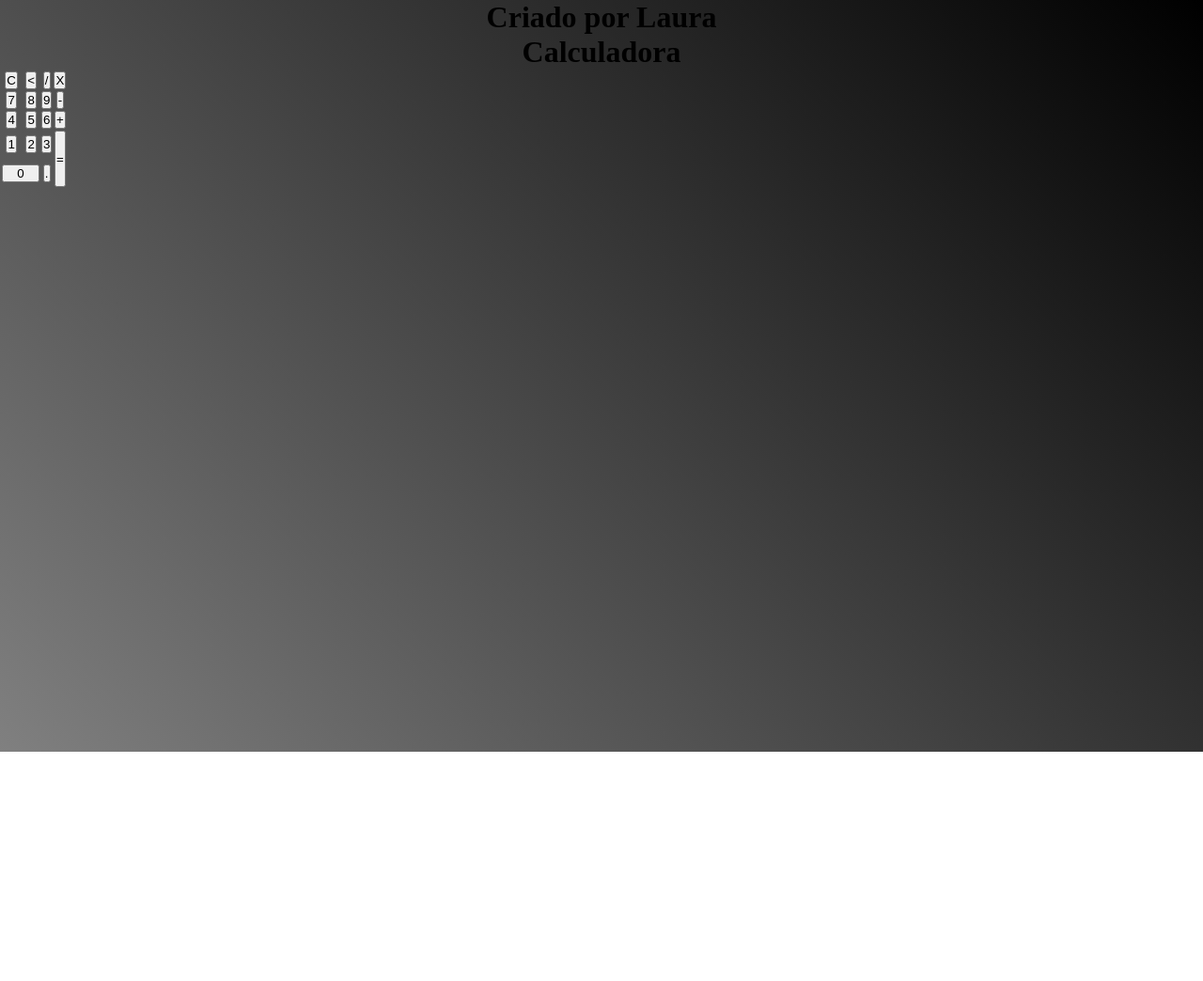
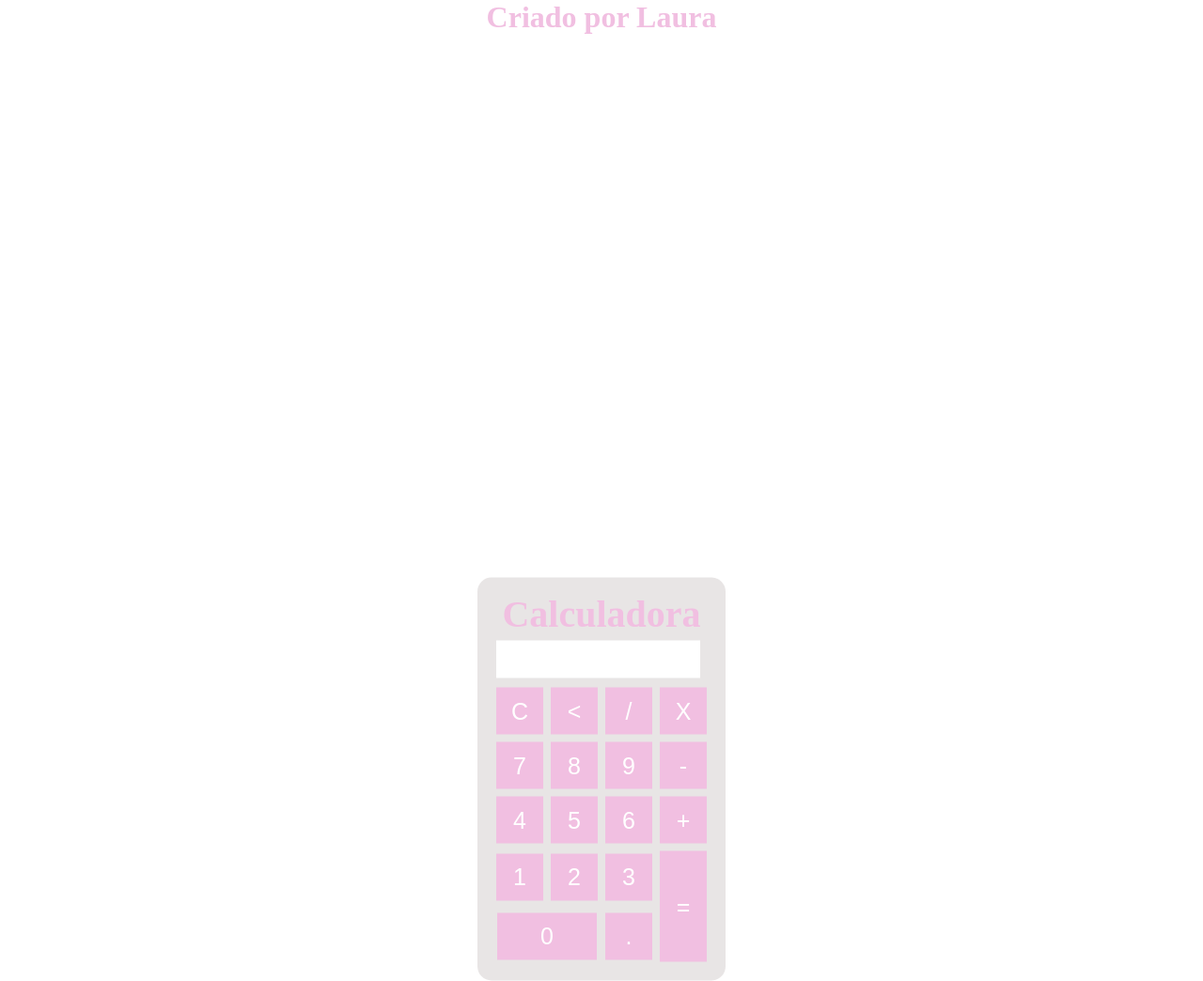
Before and after one commit to lsumizawaa/calculadora, a plain HTML site: page index.html in a window 1280 px wide. Shown: the whole page at 94% size. Before the commit the page ends 800 px from the top, so only its background shows below. Drawn offline with Linux system fonts and the light colour scheme.

Commit message:
Add files via upload

```diff
--- a/index.html
+++ b/index.html
@@ -35,10 +35,10 @@
                     <td><button class="botao">1</button></td>
                     <td><button class="botao">2</button></td>
                     <td><button class="botao">3</button></td>
-                    <td rowspan="2"><button class="botao" style="height: 60px;">=</button></td>
+                    <td rowspan="2"><button class="botao" style="height: 118px;">=</button></td>
                 </tr>
                 <tr>
-                    <td colspan="2"><button class="botao" style="width: 40px;">0</button></td>
+                    <td colspan="2"><button class="botao" style="width: 106px;">0</button></td>
                     <td><button class="botao">.</button></td>
                 </tr>
             </table>
--- a/styles.css
+++ b/styles.css
@@ -1,12 +1,43 @@
 *{
     margin: 0;
     padding: 0;
+}.fundo{
+    background-image: -o-linear-gradient(45 deg, grey, black);
+    height: 100vh;
+    color: rgb(241, 191, 225);
+    font-family: 'Times New Roman', Times, serif;
+    text-align: center;
+    background-color: rgb(255, 255, 255);
 }
 
-.fundo{
-    background-image:linear-gradient(45deg, grey, black);
-    height: 100vh;
+.Calculadora{
+    position: absolute;
+    background-color: rgba(222, 219, 219, 0.7);
+    top: 50%;
+    left: 50%;
+    transform: translate(-50%, 50%);
+    border-radius: 15px;
+    padding: 15px;
+    font-size: 20px;
+}
+
+.botao{
+    width: 50px;
+    height: 50px;
+    margin: 3px;
+    font-size: 25px;
+    cursor: pointer;
+    background-color: rgb(241, 191, 225);
+    border: none;
+    color: rgb(255, 255, 255);
+}
+
+#resultado{
+    background-color: white;
+    width: 207px;
+    height: 30px;
+    margin: 5px;
     color: black;
-    font-family: 'Times New Roman', Times, serif;
-    text-align: center;
+    text-align: right;
+    padding: 5px;
 }
```
Also changed, not shown: 1 other file.
